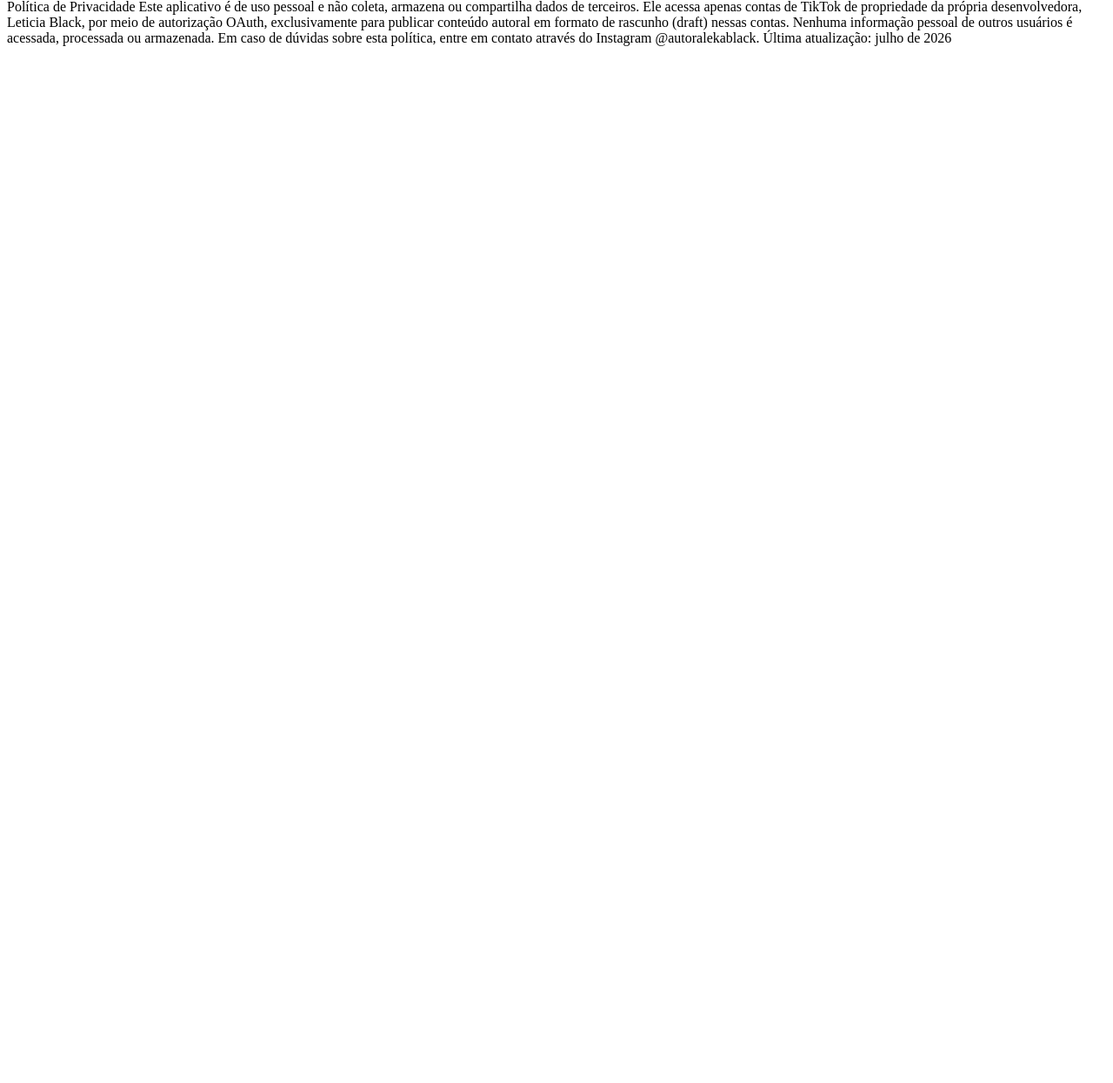
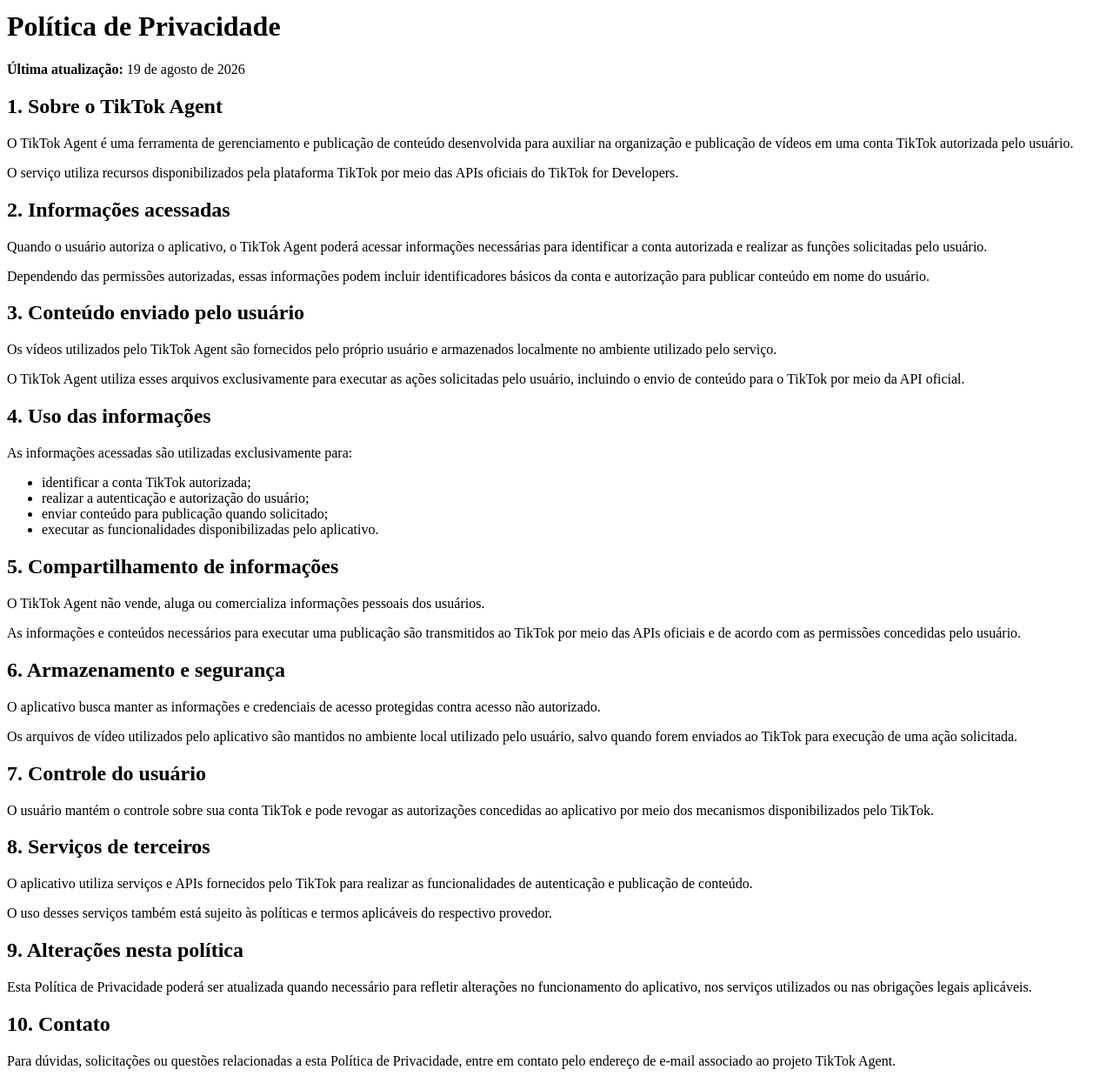
Before and after one commit to lekablack/tiktok, a plain HTML site: page politica-de-privacidade.html in a window 1280 px wide. Shown: the part 9-1254 px from the top of the page at 87% size. Before the commit the page ends 800 px from the top, so only its background shows below. Drawn offline with Linux system fonts and the light colour scheme.

Commit message:
Update politica-de-privacidade.html

```diff
--- a/politica-de-privacidade.html
+++ b/politica-de-privacidade.html
@@ -1,15 +1,130 @@
-Política de Privacidade
+<!DOCTYPE html>
+<html lang="pt-BR">
+<head>
+    <meta charset="UTF-8">
+    <meta name="viewport" content="width=device-width, initial-scale=1.0">
+    <title>Política de Privacidade - TikTok Agent</title>
+</head>
+<body>
 
-Este aplicativo é de uso pessoal e não coleta, armazena ou compartilha
-dados de terceiros. Ele acessa apenas contas de TikTok de propriedade da
-própria desenvolvedora, Leticia Black, por meio de autorização OAuth,
-exclusivamente para publicar conteúdo autoral em formato de rascunho
-(draft) nessas contas.
+<h1>Política de Privacidade</h1>
 
-Nenhuma informação pessoal de outros usuários é acessada, processada
-ou armazenada.
+<p><strong>Última atualização:</strong> 19 de agosto de 2026</p>
 
-Em caso de dúvidas sobre esta política, entre em contato através do
-Instagram @autoralekablack.
+<h2>1. Sobre o TikTok Agent</h2>
 
-Última atualização: julho de 2026
+<p>
+O TikTok Agent é uma ferramenta de gerenciamento e publicação de conteúdo
+desenvolvida para auxiliar na organização e publicação de vídeos em uma
+conta TikTok autorizada pelo usuário.
+</p>
+
+<p>
+O serviço utiliza recursos disponibilizados pela plataforma TikTok por meio
+das APIs oficiais do TikTok for Developers.
+</p>
+
+<h2>2. Informações acessadas</h2>
+
+<p>
+Quando o usuário autoriza o aplicativo, o TikTok Agent poderá acessar
+informações necessárias para identificar a conta autorizada e realizar as
+funções solicitadas pelo usuário.
+</p>
+
+<p>
+Dependendo das permissões autorizadas, essas informações podem incluir
+identificadores básicos da conta e autorização para publicar conteúdo em
+nome do usuário.
+</p>
+
+<h2>3. Conteúdo enviado pelo usuário</h2>
+
+<p>
+Os vídeos utilizados pelo TikTok Agent são fornecidos pelo próprio usuário
+e armazenados localmente no ambiente utilizado pelo serviço.
+</p>
+
+<p>
+O TikTok Agent utiliza esses arquivos exclusivamente para executar as
+ações solicitadas pelo usuário, incluindo o envio de conteúdo para o
+TikTok por meio da API oficial.
+</p>
+
+<h2>4. Uso das informações</h2>
+
+<p>
+As informações acessadas são utilizadas exclusivamente para:
+</p>
+
+<ul>
+    <li>identificar a conta TikTok autorizada;</li>
+    <li>realizar a autenticação e autorização do usuário;</li>
+    <li>enviar conteúdo para publicação quando solicitado;</li>
+    <li>executar as funcionalidades disponibilizadas pelo aplicativo.</li>
+</ul>
+
+<h2>5. Compartilhamento de informações</h2>
+
+<p>
+O TikTok Agent não vende, aluga ou comercializa informações pessoais dos
+usuários.
+</p>
+
+<p>
+As informações e conteúdos necessários para executar uma publicação são
+transmitidos ao TikTok por meio das APIs oficiais e de acordo com as
+permissões concedidas pelo usuário.
+</p>
+
+<h2>6. Armazenamento e segurança</h2>
+
+<p>
+O aplicativo busca manter as informações e credenciais de acesso protegidas
+contra acesso não autorizado.
+</p>
+
+<p>
+Os arquivos de vídeo utilizados pelo aplicativo são mantidos no ambiente
+local utilizado pelo usuário, salvo quando forem enviados ao TikTok para
+execução de uma ação solicitada.
+</p>
+
+<h2>7. Controle do usuário</h2>
+
+<p>
+O usuário mantém o controle sobre sua conta TikTok e pode revogar as
+autorizações concedidas ao aplicativo por meio dos mecanismos
+disponibilizados pelo TikTok.
+</p>
+
+<h2>8. Serviços de terceiros</h2>
+
+<p>
+O aplicativo utiliza serviços e APIs fornecidos pelo TikTok para realizar
+as funcionalidades de autenticação e publicação de conteúdo.
+</p>
+
+<p>
+O uso desses serviços também está sujeito às políticas e termos aplicáveis
+do respectivo provedor.
+</p>
+
+<h2>9. Alterações nesta política</h2>
+
+<p>
+Esta Política de Privacidade poderá ser atualizada quando necessário para
+refletir alterações no funcionamento do aplicativo, nos serviços utilizados
+ou nas obrigações legais aplicáveis.
+</p>
+
+<h2>10. Contato</h2>
+
+<p>
+Para dúvidas, solicitações ou questões relacionadas a esta Política de
+Privacidade, entre em contato pelo endereço de e-mail associado ao projeto
+TikTok Agent.
+</p>
+
+</body>
+</html>
```
